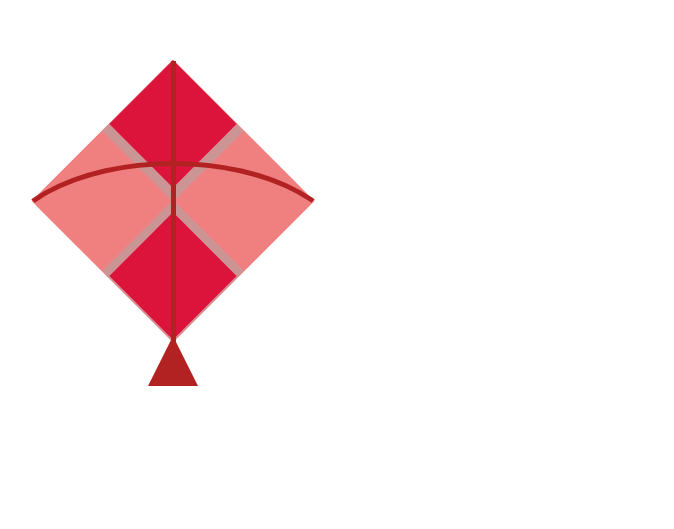
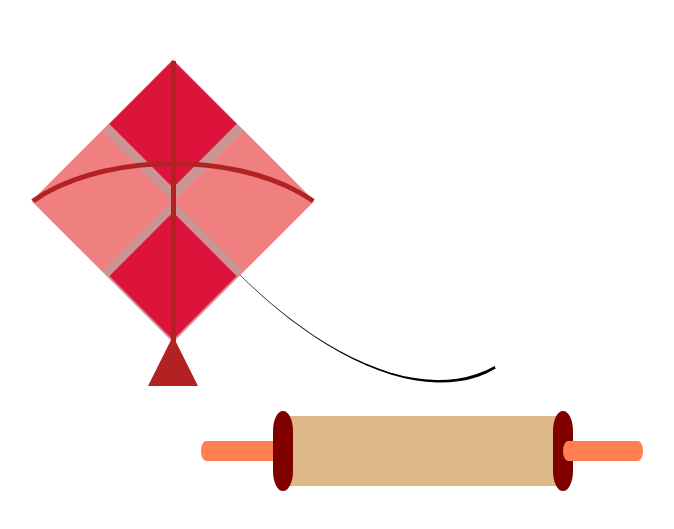
Before and after one commit to janmajay6/GDSC_CSS_Hargrave-Kite, a plain HTML site: page index.html in a window 1280 px wide. Shown: the part 207-736 px from the top of the page, without its empty margins (467-1141 px from the left). Drawn offline with Linux system fonts and the light colour scheme.

Commit message:
Update index.html

```diff
--- a/index.html
+++ b/index.html
@@ -1,5 +1,6 @@
 <!DOCTYPE html>
 <html lang="en" dir="ltr">
+
 <head>
   <meta charset="utf-8">
   <title></title>
@@ -18,25 +19,28 @@
     width: 90px;
     background-color: #DC143C;
     transform: rotate(45deg);
-      position:absolute;
-    z-index:2;
-    margin-bottom:155px;
+    position: absolute;
+    z-index: 2;
+    margin-bottom: 155px;
   }
+
   .square2 {
     height: 90px;
     width: 90px;
     background-color: #DC143C;
     transform: rotate(45deg);
-      position:absolute;
-      margin-top:150px;
-      z-index:2;
+    position: absolute;
+    margin-top: 150px;
+    z-index: 2;
   }
+
   .base {
     height: 200px;
     width: 200px;
     background-color: #F08080;
     transform: rotate(45deg);
-      position:absolute;
+    position: absolute;
+    z-index: 1;
 
   }
 
@@ -44,21 +48,22 @@
     height: 100px;
     width: 100px;
     opacity: 0.5;
-      background-color:#A9A9A9;
+    background-color: #A9A9A9;
     transform: rotate(45deg);
-      position:absolute;
-      margin-top:140px;
-      z-index:1;
+    position: absolute;
+    margin-top: 140px;
+    z-index: 1;
   }
+
   .square4 {
     height: 100px;
     width: 100px;
     opacity: 0.5;
-      background-color:#A9A9A9;
+    background-color: #A9A9A9;
     transform: rotate(45deg);
-      position:absolute;
-      margin-bottom:140px;
-      z-index:1;
+    position: absolute;
+    margin-bottom: 140px;
+    z-index: 1;
   }
 
   .triangle-up {
@@ -67,30 +72,128 @@
     border-left: 25px solid transparent;
     border-right: 25px solid transparent;
     border-bottom: 50px solid #B22222;
-        z-index:3;
-          position:absolute;
-          margin-top:320px;
+    z-index: 3;
+    position: absolute;
+    margin-top: 320px;
   }
+
   .horizontal {
     width: 350px;
     height: 150px;
     border: solid 5px #B22222;
     border-color: #B22222 transparent transparent transparent;
     border-radius: 50%/100px 100px 0 0;
-  z-index:3;
-    position:absolute;
-        margin-top:80px;
+    z-index: 3;
+    position: absolute;
+    margin-top: 80px;
   }
+
   .vertical {
     width: 5px;
     height: 290px;
     background: #B22222;
-margin-top:10px;
-  z-index:4;
-    position:absolute;
+    margin-top: 10px;
+    z-index: 4;
+    position: absolute;
+
+  }
+
+  .cylinder {
+    position: relative;
+    overflow: hidden;
+    margin: 0 auto;
+    width: 70px;
+    height: 300px;
+    border-radius: 50px/25px;
+    background-color: #deb887;
+
+    position: absolute;
+    transform: rotate(90deg);
+    margin-top: 500px;
+    margin-left: 500px;
+  }
+
+
+
+
+
+  .top {
+    position: relative;
+    overflow: hidden;
+    margin: 0 auto;
+    width: 20px;
+    height: 80px;
+    border-radius: 50px/25px;
+    background-color: #ff7f50;
+    z-index: 4;
+    position: absolute;
+    transform: rotate(90deg);
+    margin-top: 500px;
+    margin-left: 135px;
+  }
+
+  .bottom {
+    position: relative;
+    overflow: hidden;
+    margin: 0 auto;
+    width: 20px;
+    height: 80px;
+    border-radius: 50px/25px;
+    background-color: #ff7f50;
+    z-index: 4;
+    position: absolute;
+    transform: rotate(90deg);
+    margin-top: 500px;
+    margin-left: 860px;
+  }
+
+  .front {
+    position: relative;
+    overflow: hidden;
+    margin: 0 auto;
+    width: 80px;
+    height: 20px;
+    border-radius: 50px/25px;
+    background-color: #800000;
+    z-index: 4;
+    position: absolute;
+    transform: rotate(90deg);
+    margin-top: 500px;
+    margin-left: 220px;
+  }
+
+
+  .back {
+    position: relative;
+    overflow: hidden;
+    margin: 0 auto;
+    width: 80px;
+    height: 20px;
+    border-radius: 50px/25px;
+    background-color: #800000;
+    z-index: 4;
+    position: absolute;
+    transform: rotate(90deg);
+    margin-top: 500px;
+    margin-left: 780px;
+  }
+
+  .box {
+    position: absolute;
+    top: -58%;
+    right: 27%;
+    width: 400px;
+    height: 200px;
+    border-right: 3px solid black;
+    border-radius: 0 0 100% 0;
+    transform-origin: top;
+    transform: rotate(60deg)translateY(-150px);
+    margin-top: 940px;
+
 
   }
 </style>
+
 <body>
   <div class="square"></div>
   <div class="square2"></div>
@@ -100,5 +203,15 @@ margin-top:10px;
   <div class="triangle-up"></div>
   <div class="vertical"></div>
   <div class="horizontal"></div>
+  <div class="cylinder"></div>
+  <div class="top"></div>
+  <div class="front"></div>
+  <div class="back"></div>
+  <div class="bottom"></div>
+
+  <div class="box">
+
+  </div>
 </body>
+
 </html>
```
Lines whose indentation alone changed are shown as unchanged.
